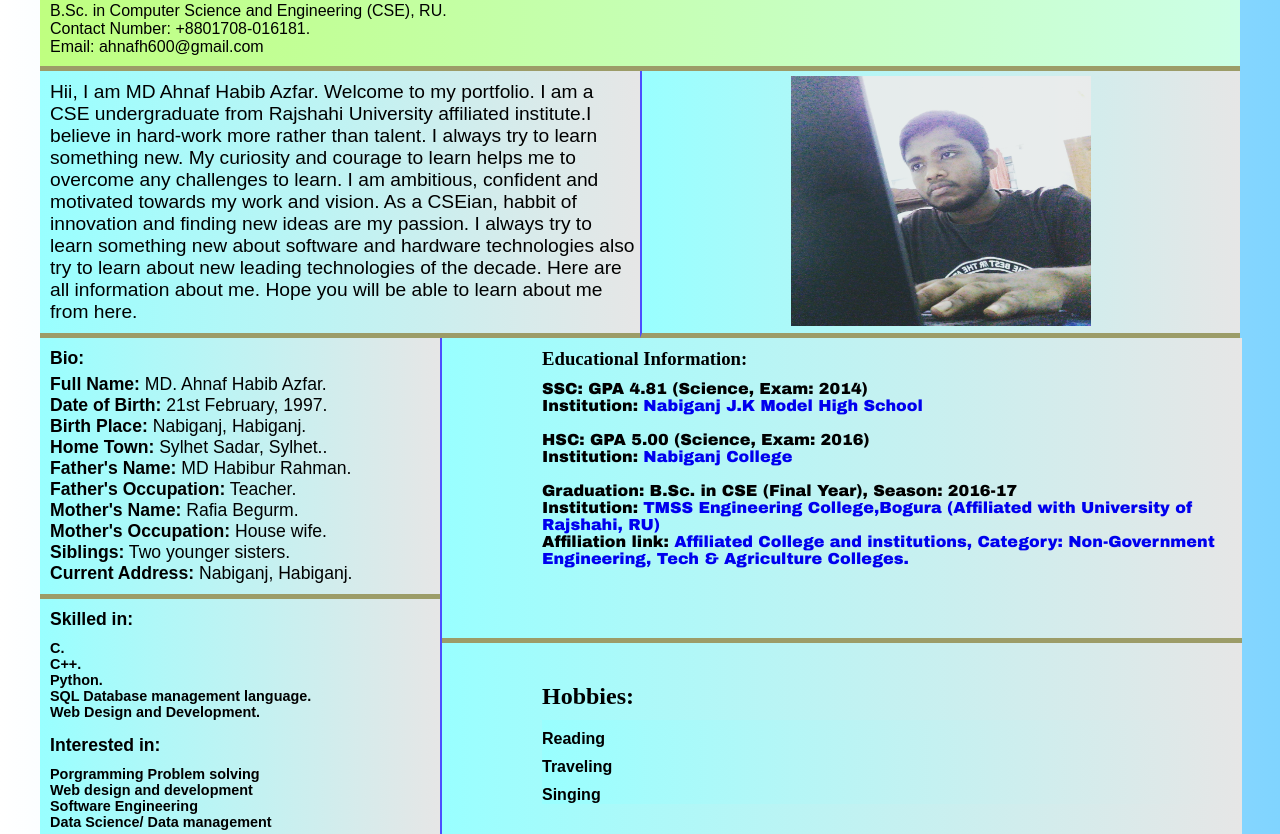
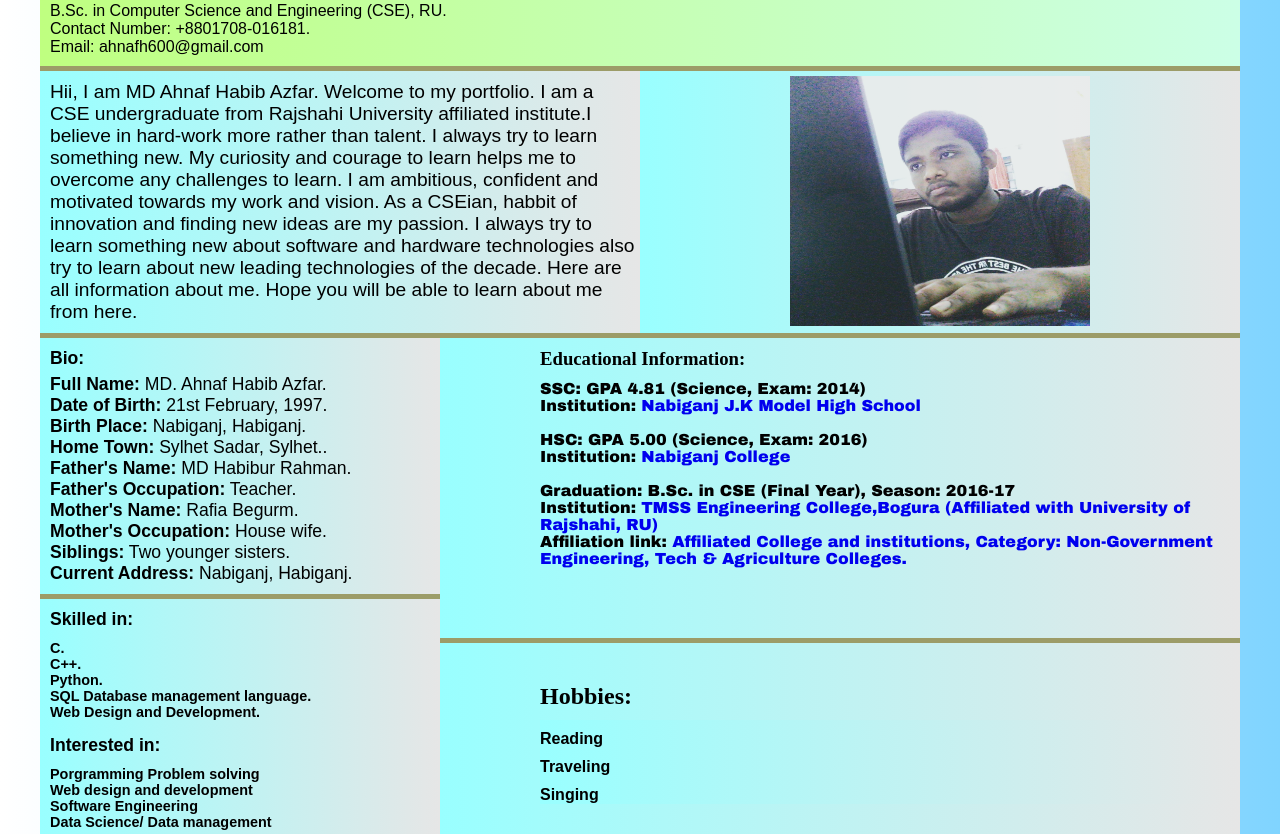
Before and after one commit to Azfar320/MyPortfolioDesign2, a plain HTML site: page index.html in a window 1280 px wide. Shown: the part 69-903 px from the top of the page. Drawn offline with Linux system fonts and the light colour scheme.

Commit message:
Height Width Update

```diff
--- a/style.css
+++ b/style.css
@@ -62,11 +62,10 @@ body{
 }
 
 #profilepic{
-	width: 598px;
+	width: 600px;
 	height: 262px;
 	float: left;
 	border-bottom: 5px solid #9C9C68;
-	border-left: 2px solid #4d4dff;
 	background: -webkit-linear-gradient(left, #99FFFF, #E6E6E6);
 }
 #profilepic #picture{
@@ -141,10 +140,9 @@ body{
 	background: -webkit-linear-gradient(left, #99FFFF, #E6E6E6);
 }
 #Rightwrap{
-	width: 798px;
+	width: 800px;
 	height: 497px;
 	border-bottom: 5px solid #9C9C68;
-	border-left: 2px solid #4d4dff;
 	float: left;
 	background: -webkit-linear-gradient(left, #99FFFF, #E6E6E6);
 }
```
